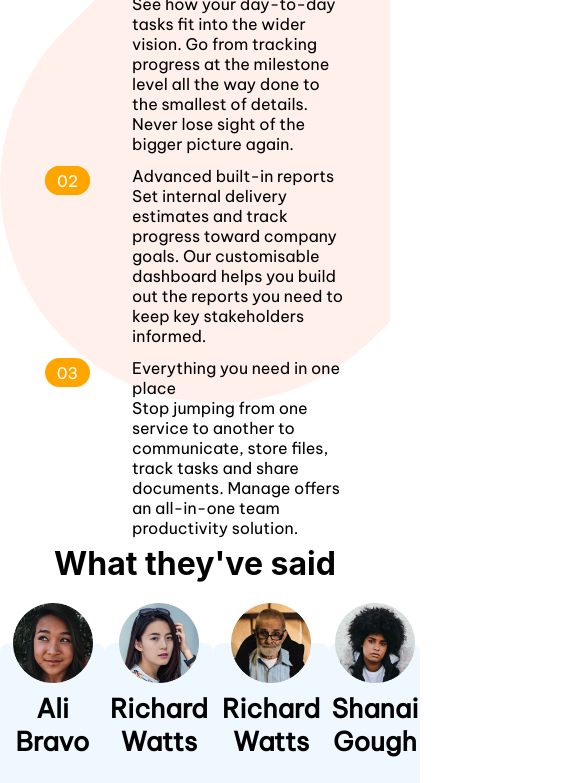
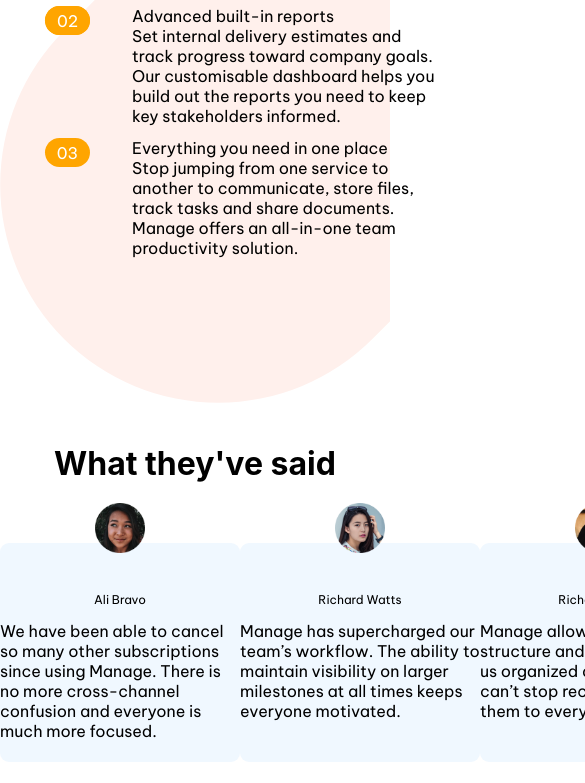
Before and after one commit to jyotirmoy-sinhababu/manage-landing-page, a React (Create React App) app: page / in a window 390 px wide. Shown: the part 1156-1939 px from the top of the page, 585 px wide, since content can reach past the window. Built offline with nearby package versions, Linux system fonts and the light colour scheme; a web font is replaced by a local one.

Commit message:
style added

```diff
--- a/src/components/card/Card.jsx
+++ b/src/components/card/Card.jsx
@@ -4,12 +4,14 @@
 
 const Card = ({ img, paraOne, paraTwo }) => {
   return (
-    <div className='card-cnt'>
-      <div className='card-img-cnt'>
-        <img className='img' src={img} alt='avatar' />
+    <div>
+      <div className='card-cnt'>
+        <div className='card-img-cnt'>
+          <img className='img' src={img} alt='avatar' />
+        </div>
+        <p className='card-paraOne'>{paraOne}</p>
+        <p className='card-paraTwo'>{paraTwo}</p>
       </div>
-      <p className='card-paraOne'>{paraOne}</p>
-      <p className='card-paraTwo'>{paraTwo}</p>
     </div>
   );
 };
--- a/src/components/card/cardStyle.css
+++ b/src/components/card/cardStyle.css
@@ -34,3 +34,21 @@
   font-weight: 900;
   text-align: center;
 }
+
+@media screen and (max-width: 1050px) {
+  .card-cnt {
+    gap: 14px;
+    width: 240px;
+    height: 170px;
+  }
+  .img {
+    height: 50px;
+    width: 50px;
+  }
+
+  .card-paraOne {
+    font-size: 12px;
+    font-weight: 400;
+    text-align: center;
+  }
+}
--- a/src/components/introCnt/PageIntro.jsx
+++ b/src/components/introCnt/PageIntro.jsx
@@ -18,6 +18,7 @@
           Manage makes it simple for software teams to plan day-to-day tasks
           while keeping the larger team goals in view.
         </p>
+
         <Btn />
       </div>
       <div className='page-intro-img-cnt'>
--- a/src/components/pageCnt/pageCntStyle.css
+++ b/src/components/pageCnt/pageCntStyle.css
@@ -48,3 +48,25 @@
 .pageCnt-second-txt-paraTwo {
   font-family: 'Be Vietnam Pro', sans-serif;
 }
+
+@media screen and (max-width: 640px) {
+  .pageCnt-first-cnt {
+    padding-left: 15%;
+    width: 300px;
+    height: 250px;
+  }
+
+  .pageCnt-first-header,
+  .pageCnt-first-para,
+  .pageCnt-second-txt-numTxt,
+  .pageCnt-second-txt-paraOne,
+  .pageCnt-second-txt-paraTwo {
+    font-size: 16px;
+  }
+
+  .pageCnt-second-txtCnt {
+    display: flex;
+    width: 400px;
+    gap: 42px;
+  }
+}
```
